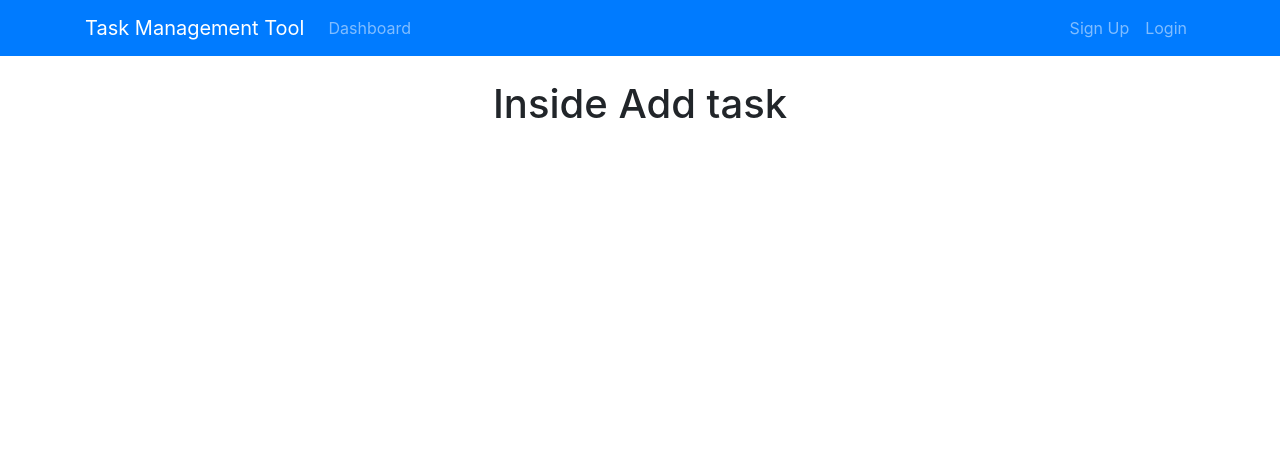
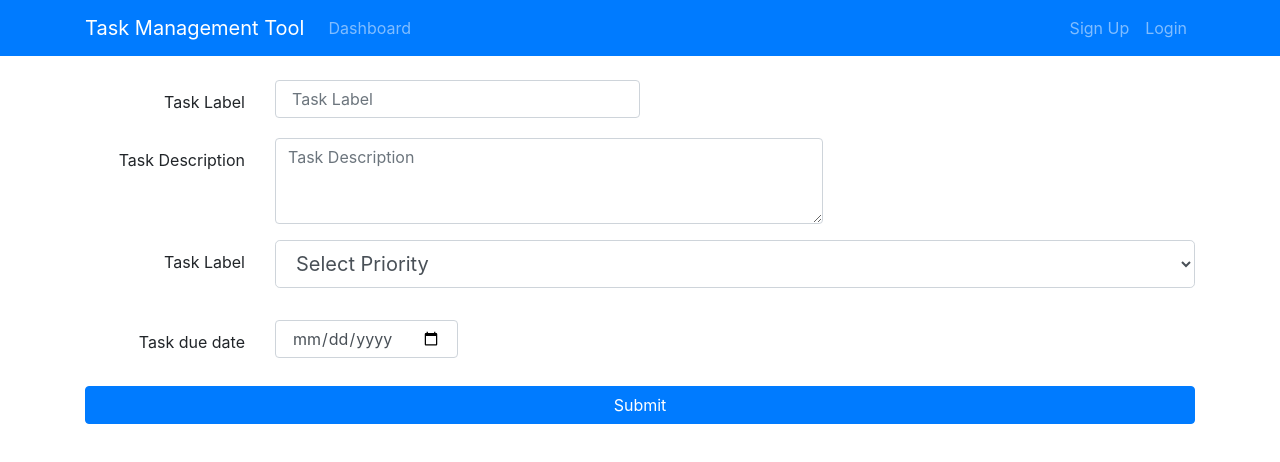
Before and after one commit to rahulraj25/task-management-frontend, a React (Create React App) app: page /addTask in a window 1280 px wide. Shown: the top 462 px of the page. Built offline with nearby package versions, Linux system fonts and the light colour scheme.

Commit message:
Add task integrated in UI

```diff
--- a/package.json
+++ b/package.json
@@ -9,6 +9,7 @@
     "axios": "^0.19.2",
     "bootstrap": "^4.5.0",
     "react": "^16.13.1",
+    "react-bootstrap": "^1.0.1",
     "react-dom": "^16.13.1",
     "react-notifications": "^1.6.0",
     "react-redux": "^7.2.0",
--- a/src/components/task/AddTask.js
+++ b/src/components/task/AddTask.js
@@ -1,13 +1,162 @@
 import React, { Component } from "react";
+import { Form, Button, Row, Col } from "react-bootstrap";
+import { connect } from "react-redux";
+import PropTypes from "prop-types";
+import { addTask } from "../../actions/taskAction";
 
 class AddTask extends Component {
+  constructor() {
+    super();
+    this.state = {
+      id: "",
+      taskName: "",
+      description: "",
+      priority: "",
+      label: "",
+      dueDate: "",
+      createdDate: "",
+      status: "",
+    };
+    this.onChange = this.onChange.bind(this);
+    this.onSubmit = this.onSubmit.bind(this);
+  }
+
+  //lifecycyle hook to set state
+  componentWillReceiveProps(nextProps) {
+    const {
+      id,
+      taskName,
+      description,
+      label,
+      dueDate,
+      createdDate,
+      status,
+    } = nextProps.task;
+
+    this.setState({
+      id,
+      taskName,
+      description,
+      label,
+      dueDate,
+      createdDate,
+      status,
+    });
+  }
+
+  onChange(e) {
+    this.setState({ [e.target.name]: e.target.value });
+  }
+
+  onSubmit(e) {
+    console.log("Inside on submit ");
+    e.preventDefault();
+    const taskToInsert = {
+      id: this.state.id,
+      taskName: this.state.taskName,
+      description: this.state.description,
+      label: this.state.label,
+      dueDate: this.state.dueDate,
+      status: "TO_DO",
+      priority: this.state.priority,
+    };
+    this.props.addTask(taskToInsert, this.props.history);
+  }
+
   render() {
     return (
-      <div>
-        <h1>Inside Add task</h1>
+      <div className="container">
+        <Form onSubmit={this.onSubmit}>
+          <Form.Group controlId="formTaskLabel">
+            <Row>
+              <Col className="col-md-2">
+                <Form.Label className="float-right">Task Label</Form.Label>
+              </Col>
+              <Col className="col-md-8">
+                <Form.Control
+                  type="Text"
+                  placeholder="Task Label"
+                  className="w-50 p-3"
+                  name="taskName"
+                  value={this.state.taskName}
+                  onChange={this.onChange}
+                />
+              </Col>
+            </Row>
+          </Form.Group>
+          <Form.Group controlId="formTaskDescription">
+            <Row>
+              <Col className="col-md-2">
+                <Form.Label className="float-right">
+                  Task Description
+                </Form.Label>
+              </Col>
+              <Col className="col-md-8">
+                <Form.Control
+                  as="textarea"
+                  rows="3"
+                  placeholder="Task Description"
+                  className="w-75"
+                  name="description"
+                  value={this.state.description}
+                  onChange={this.onChange}
+                />
+              </Col>
+            </Row>
+          </Form.Group>
+          <Form.Group>
+            <Row>
+              <Col className="col-md-2">
+                <Form.Label className="float-right">Task Label</Form.Label>
+              </Col>
+              <Col>
+                <div className="form-group">
+                  <select
+                    className="form-control form-control-lg"
+                    value={this.state.priority}
+                    name="priority"
+                    onChange={this.onChange}
+                  >
+                    <option value={0}>Select Priority</option>
+                    <option value={1}>High</option>
+                    <option value={2}>Medium</option>
+                    <option value={3}>Low</option>
+                  </select>
+                </div>
+              </Col>
+            </Row>
+          </Form.Group>
+          <Form.Group controlId="formTaskDueDate">
+            <Row>
+              <Col className="col-md-2">
+                <Form.Label className="float-right">Task due date</Form.Label>
+              </Col>
+              <Col className="col-md-8">
+                <Form.Control
+                  type="date"
+                  placeholder="Task Label"
+                  className="w-25 p-3"
+                  name="dueDate"
+                  value={this.state.dueDate}
+                  onChange={this.onChange}
+                />
+              </Col>
+            </Row>
+          </Form.Group>
+          <input type="submit" className="btn btn-primary btn-block mt-4" />
+        </Form>
       </div>
     );
   }
 }
 
-export default AddTask;
+AddTask.propTypes = {
+  task: PropTypes.object.isRequired,
+  addTask: PropTypes.func.isRequired,
+};
+
+const mapStateToProps = (state) => ({
+  task: state.task.task,
+});
+
+export default connect(mapStateToProps, { addTask })(AddTask);
```
Also changed, not shown: 1 other file (tests, documents, lock files or other folders).
